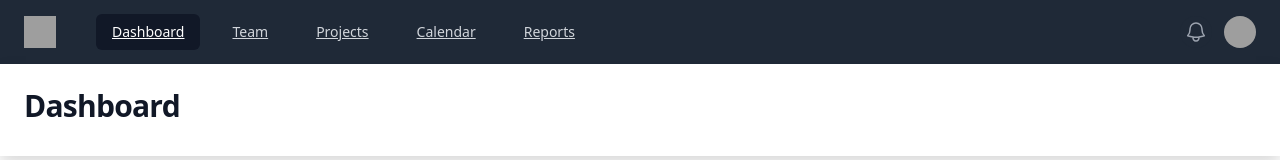
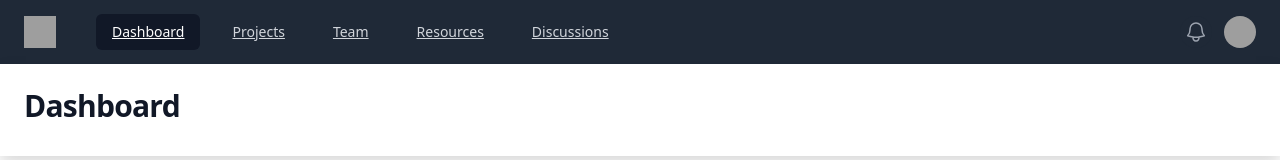
Before and after one commit to Fairlanemane/arduinoDash, a React (Create React App) app in the folder client/: page / in a window 1280 px wide. Shown: the top 160 px of the page. Built offline with nearby package versions, Linux system fonts and the light colour scheme; grey boxes are pictures that could not be loaded; the HTML template or start-up script is replaced by a standard one.

Commit message:
changed picture/dashboard options

```diff
--- a/client/src/Components/Dashboard.js
+++ b/client/src/Components/Dashboard.js
@@ -6,14 +6,14 @@ const user = {
   name: 'Tom Cook',
   email: 'tom@example.com',
   imageUrl:
-    'https://images.unsplash.com/photo-1472099645785-5658abf4ff4e?ixlib=rb-1.2.1&ixid=eyJhcHBfaWQiOjEyMDd9&auto=format&fit=facearea&facepad=2&w=256&h=256&q=80',
+    'https://cdn.kpbs.org/dims4/default/d6270e2/2147483647/strip/true/crop/1200x739+0+61/resize/1760x1084!/format/webp/quality/90/?url=http%3A%2F%2Fkpbs-brightspot.s3.amazonaws.com%2Ff7%2F82%2F8409815f412c8ff459869830f283%2Fshutterstock-1868218408.jpg',
 }
 const navigation = [
   { name: 'Dashboard', href: '#', current: true },
+  { name: 'Projects', href: '#', current: false },
   { name: 'Team', href: '#', current: false },
-  { name: 'Projects', href: '#', current: false },
-  { name: 'Calendar', href: '#', current: false },
-  { name: 'Reports', href: '#', current: false },
+  { name: 'Resources', href: '#', current: false },
+  { name: 'Discussions', href: '#', current: false },
 ]
 const userNavigation = [
   { name: 'Your Profile', href: '#' },
```
